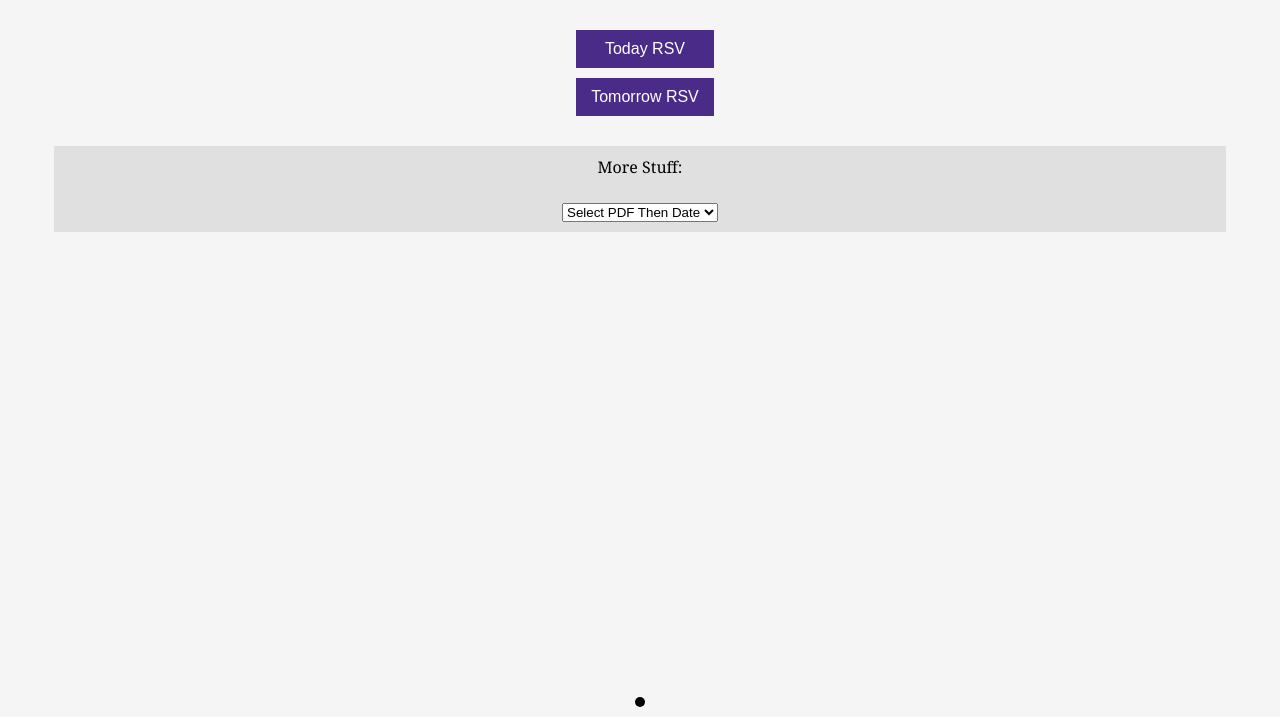
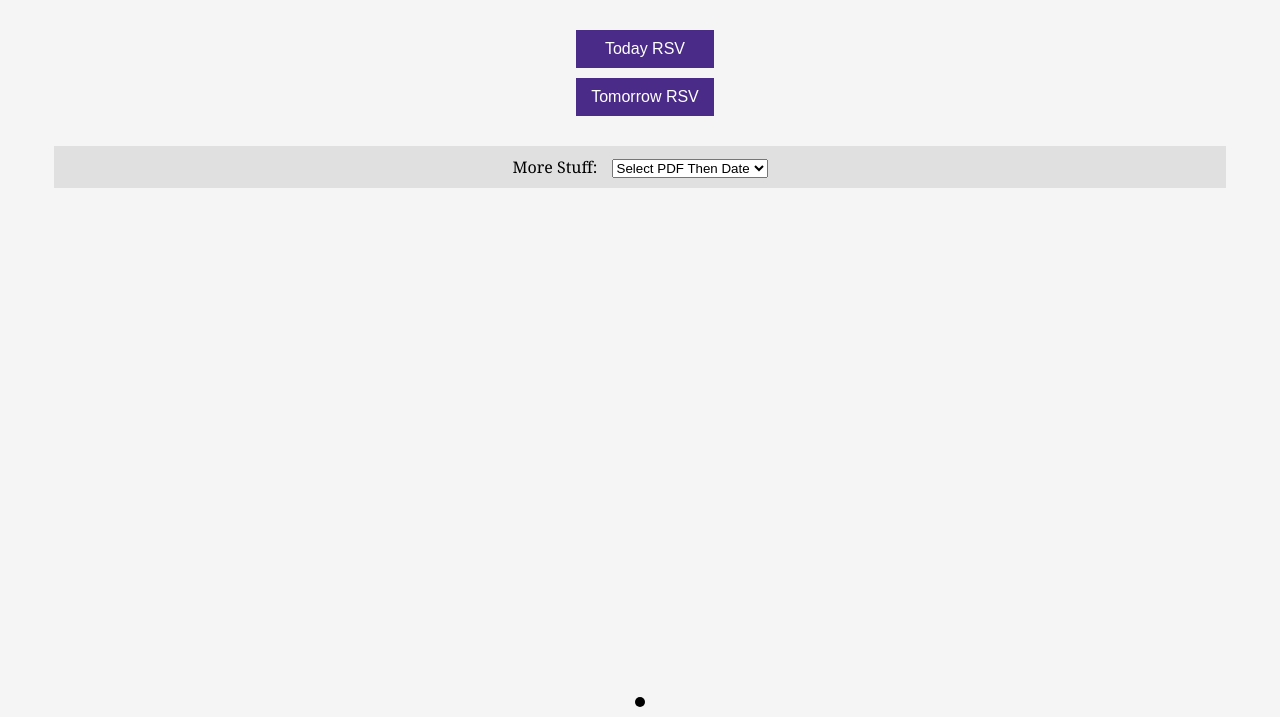
Before and after one commit to 717AR/717AR.github.io, a plain HTML site: page reserve.html in a window 1280 px wide. Shown: the part 83-800 px from the top of the page. Drawn offline with Linux system fonts and the light colour scheme.

Commit message:
Update reserve.html

```diff
--- a/reserve.html
+++ b/reserve.html
@@ -24,7 +24,7 @@
     </div>
 
         <div class="selector-container">
-            More Stuff: <br><br>
+          <label for="doc">More Stuff:</label>
             <select name="doc" id="doc">
                 <option value="#">Select PDF Then Date</option>
                 <option value="RSV">Reserve Dashboard</option>
```
